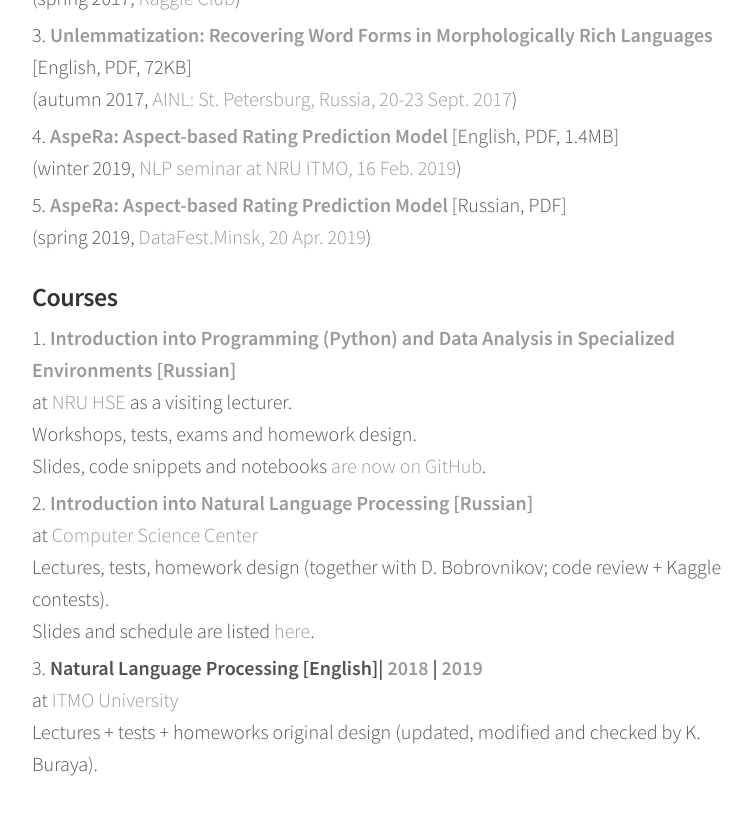
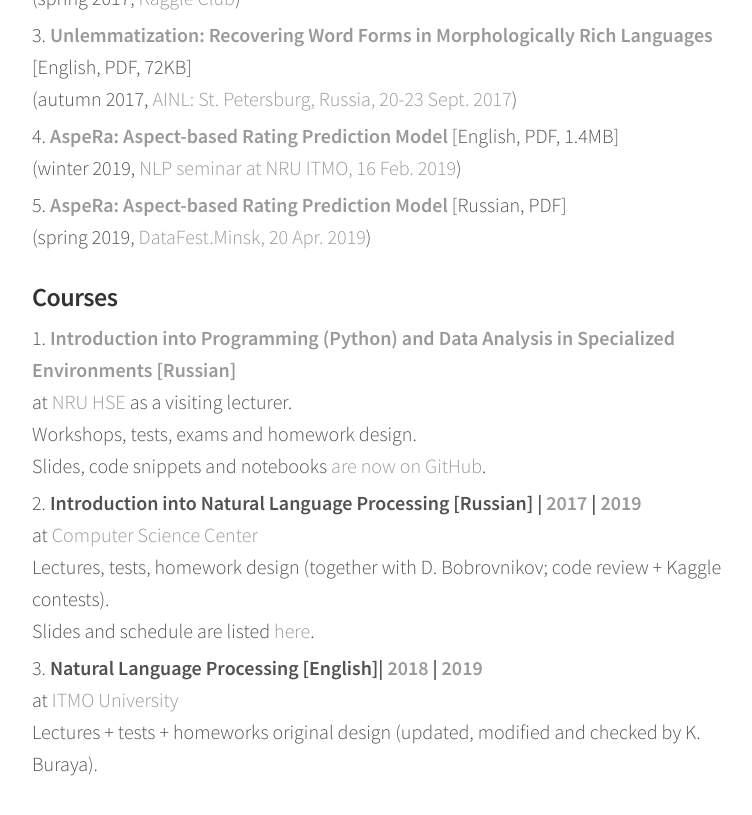
Before and after one commit to alexeyev/alexeyev.github.io, a Jekyll site: the page built from blahblahblah.html, in a window 1280 px wide and 900 px high, scrolled down 1538 px. Shown: the top 815 px of the window, without its empty margins (248-1000 px from the left). Built offline with Jekyll 4.4.1, drawn with Linux system fonts in a browser that asks for light colours.

Commit message:
Update blahblahblah.html

```diff
--- a/blahblahblah.html
+++ b/blahblahblah.html
@@ -71,8 +71,7 @@ layout: default
 		<br>at <a href="https://www.hse.ru/en/">NRU HSE</a> as a visiting lecturer.
 		<br>Workshops, tests, exams and homework design.
 		<br>Slides, code snippets and notebooks<a href="https://github.com/alexeyev/HSE-SPb-BigData-Python-Fall2016"> are now on GitHub</a>.
-        <li><b><a href="https://compscicenter.ru/courses/introduction-nlp/2017-autumn/">
-		Introduction into Natural Language Processing [Russian]</a></b>
+        <li><b>Introduction into Natural Language Processing [Russian] | <a href="https://compscicenter.ru/courses/introduction-nlp/2017-autumn/">2017</a> | <a href="https://compscicenter.ru/courses/introduction-nlp/2019-autumn/">2019</a></b>
 		<br> at <a href="https://compscicenter.ru/">Computer Science Center</a>
 		<br>Lectures, tests, homework design (together with D. Bobrovnikov; code review + Kaggle contests).
 		<br>Slides and schedule are listed <a href="https://compscicenter.ru/courses/introduction-nlp/2017-autumn/classes/">here</a>.
```
